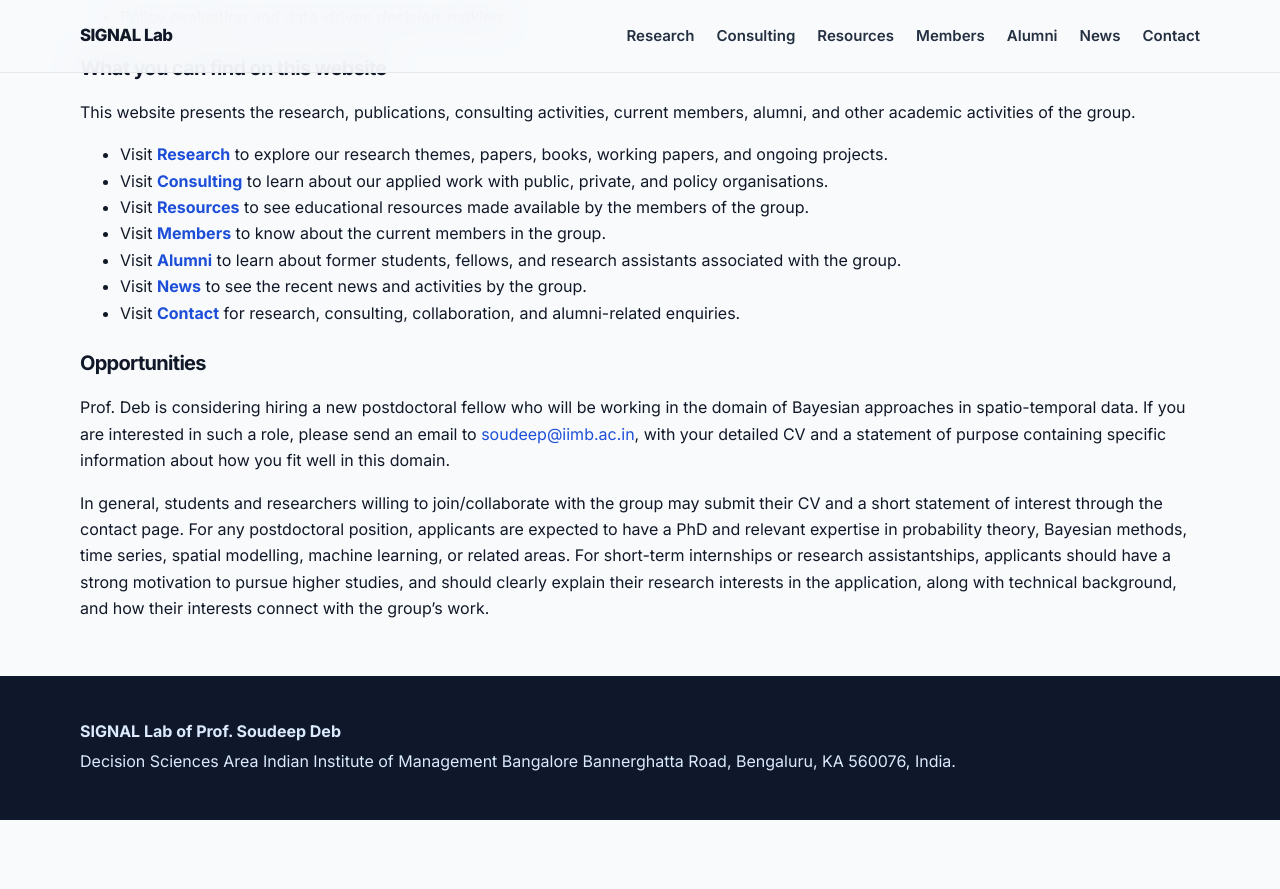
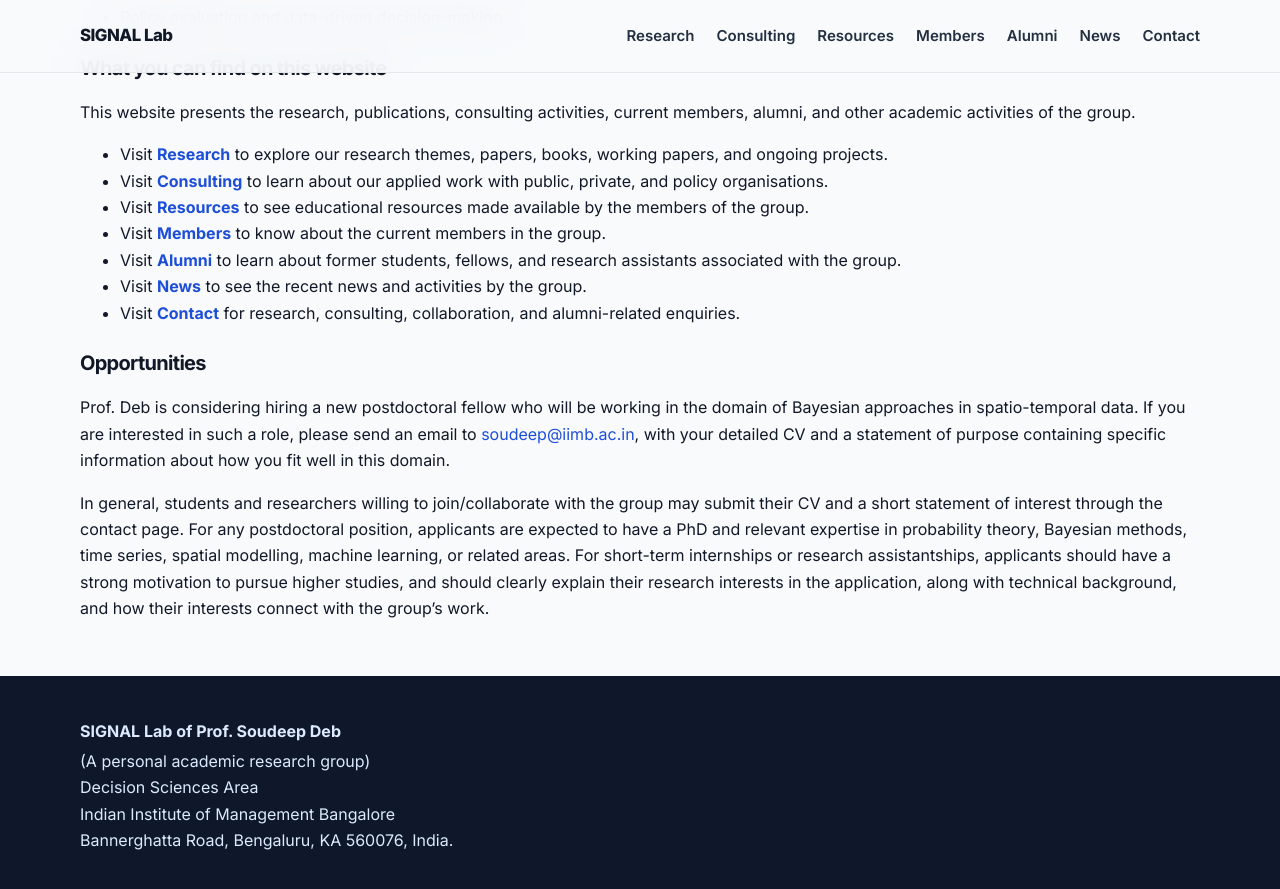
Before and after one commit to soudeepd/soudeeps-research-group, a Jekyll site: the page built from docs/index.md, in a window 1280 px wide and 900 px high, scrolled down 1379 px. Shown: the top 889 px of the window. Built offline with Jekyll 4.4.1, drawn with Linux system fonts in a browser that asks for light colours; before the commit the page ends 2199 px from its top, so only the background shows below that.

Commit message:
Enhance footer with academic group details
Updated footer to include additional information about the SIGNAL Lab.

```diff
--- a/docs/_layouts/default.html
+++ b/docs/_layouts/default.html
@@ -35,14 +35,17 @@
   </main>
 
   <footer class="site-footer">
-    <div class="container footer-grid">
-      <div>
-        <strong>SIGNAL Lab of Prof. Soudeep Deb</strong>
-        <p>Decision Sciences Area
-          Indian Institute of Management Bangalore
-          Bannerghatta Road, Bengaluru, KA 560076, India. </p>
-      </div>
+  <div class="container footer-grid">
+    <div>
+      <strong>SIGNAL Lab of Prof. Soudeep Deb</strong>
+      <p>
+        (A personal academic research group)<br>
+        Decision Sciences Area<br>
+        Indian Institute of Management Bangalore<br>
+        Bannerghatta Road, Bengaluru, KA 560076, India.
+      </p>
     </div>
-  </footer>
+  </div>
+</footer>
 </body>
 </html>
```
